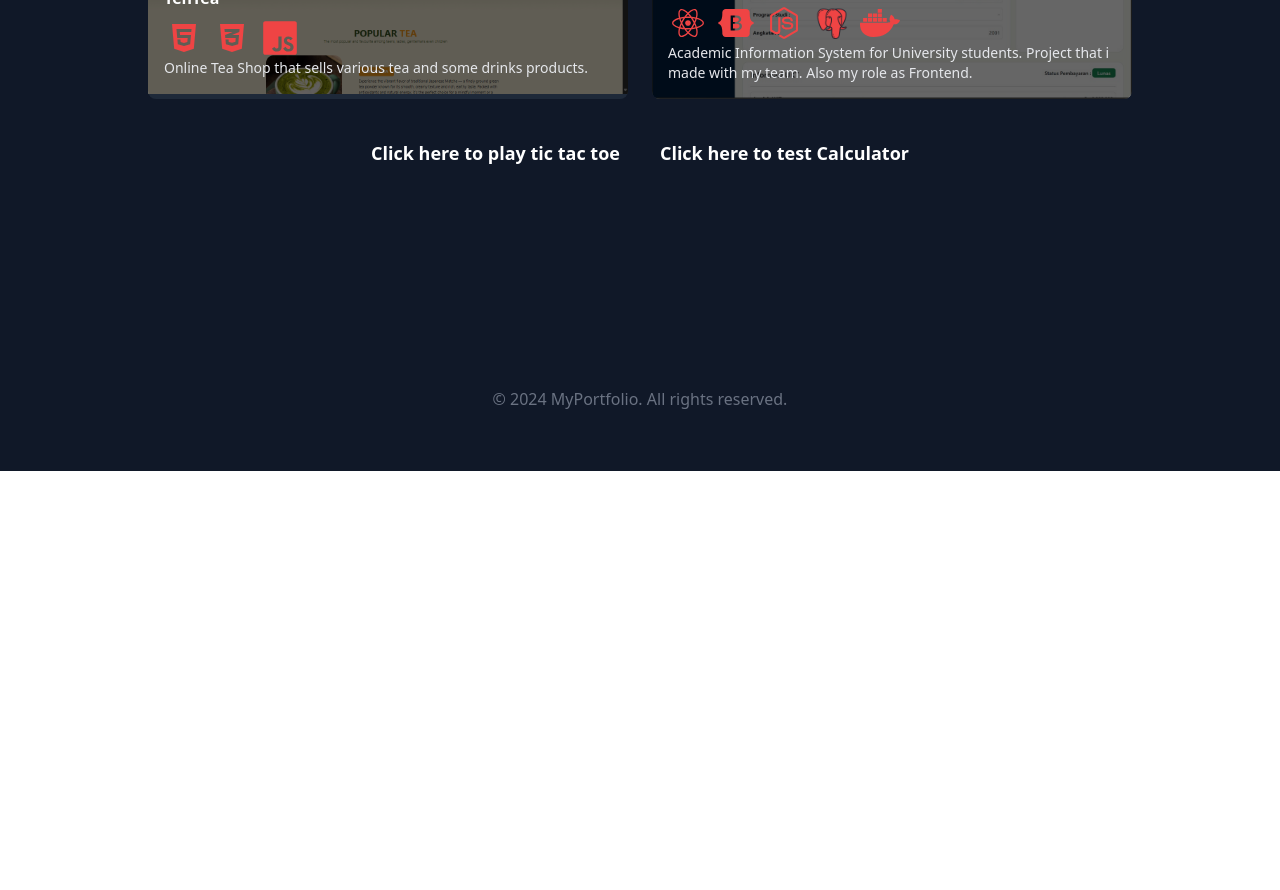
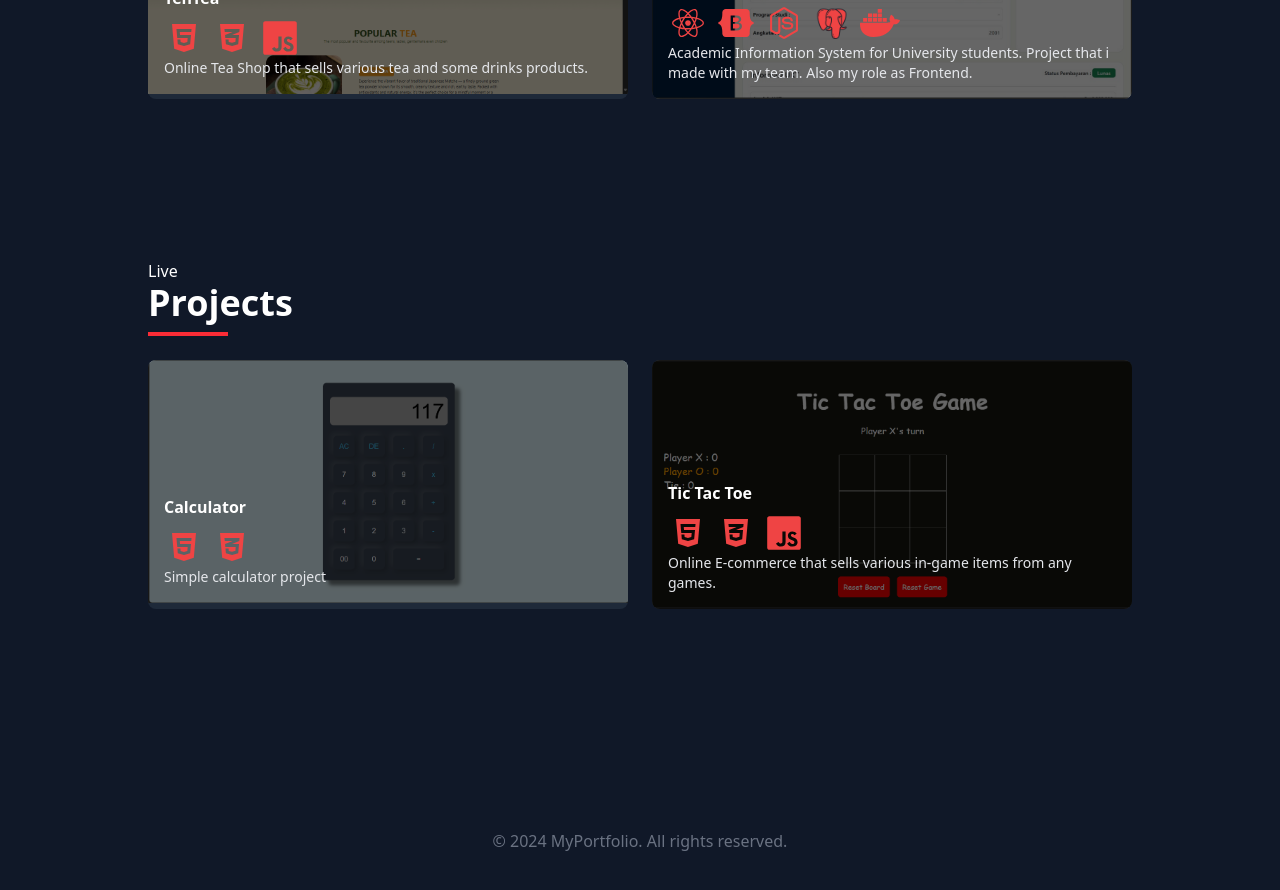
Before and after one commit to Mhmd7uLL/PortFolioReact, a React (Vite) app: page /projects in a window 1280 px wide. Shown: the part 1260-2150 px from the top of the page. Before the commit the page ends 1731 px from the top, so only its background shows below. Built offline with nearby package versions, Linux system fonts and the light colour scheme.

Commit message:
cleaning up the page and fix

```diff
--- a/src/App.jsx
+++ b/src/App.jsx
@@ -2,9 +2,9 @@ import { Routes, Route } from "react-router-dom";
 
 import "./App.css";
 import Navbar from "./components/Navbar/Navbar.jsx";
-import Home from "./page/Home/Home.jsx";
+import About from "./page/About/About.jsx";
 import Projects from "./page/Projects/Projects.jsx";
-import About from "./page/About/About.jsx";
+import Contact from "./page/Contact/Contact.jsx";
 import Footer from "./components/Footer/Footer.jsx";
 
 function App() {
@@ -13,9 +13,9 @@ function App() {
       <Navbar />
 
       <Routes>
-        <Route path="/" element={<Home />} />
-        <Route path="/about" element={<About />} />
+        <Route path="/" element={<About />} />
         <Route path="/projects" element={<Projects />} />
+        <Route path="/about" element={<Contact />} />
       </Routes>
 
       <Footer />
--- a/src/components/Navbar/Navbar.jsx
+++ b/src/components/Navbar/Navbar.jsx
@@ -15,13 +15,13 @@ function Navbar() {
         <div>
           <ul className="flex space-x-9">
             <li className="hover:text-red-600 transition duration-300">
-              <Link to="/">Home</Link>
+              <Link to="/">About</Link>
             </li>
             <li className="hover:text-red-600 transition duration-300">
               <Link to="/projects">Projects</Link>
             </li>
             <li className="hover:text-red-600 transition duration-300">
-              <Link to="/about">About</Link>
+              <Link to="/about">Contact</Link>
             </li>
           </ul>
         </div>
--- a/src/page/About/About.jsx
+++ b/src/page/About/About.jsx
@@ -1,6 +1,42 @@
-function Education() {
-    return (
-        <div className="mt-30 px-37 py-10 bg-gray-700 w-235 h-96 rtl rounded-lg" id="edu">
+// Importing assets for contact
+import github from "../../assets/contact/github.svg";
+import instagram from "../../assets/contact/instagram.svg";
+import linkedin from "../../assets/contact/linkedin.svg";
+
+function About() {
+  return (
+    <div>
+      <header
+        className="flex flex-row justify-evenly items-center text-white mt-30 mb-60 h-96"
+        id="home"
+      >
+        <div>
+          <h1 className="text-8xl font-light mb-4">
+            Hello!, I'm<br></br>
+            <span className="font-medium">Julian</span>
+          </h1>
+          <p className="text-lg text-gray-700 w-3/4">
+            A Student from Surabaya State University, majoring in Informatics
+            Engineering. <br></br>Passionate in Development world
+          </p>
+          <div className="flex flex-row space-x-6 mt-3">
+            <a href="https://github.com/mhmd7ull">
+              <img src={github} alt="GitHub" className="w-10 h-10"></img>
+            </a>
+            <a href="https://www.instagram.com/Mhmd7ull/">
+              <img src={instagram} alt="Instagram" className="w-10 h-10"></img>
+            </a>
+            <a href="https://www.linkedin.com/in/Mhmd7ull/">
+              <img src={linkedin} alt="LinkedIn" className="w-10 h-10"></img>
+            </a>
+          </div>
+        </div>
+        <div>
+          <div className="w-60 h-100 bg-gray-900 border-5 border-red-500 rounded-full hover:scale-105 transform transition duration-300"></div>
+        </div>
+      </header>
+
+      <div className="px-40">
         <div className="flex flex-col items-start">
           <h3 className="text-white">My</h3>
           <h1 className="text-white font-bold text-4xl">Education</h1>
@@ -11,12 +47,12 @@ function Education() {
         <div className="mt-15 flex flex-row items-start space-x-10">
           <div>
             <div className="bg-red-500 w-5 h-5 rounded-full mb-1 animate-pulse"></div>
-            <div className="h-20 border-l-3 border-white ml-2"></div>
+            <div className="h-24 border-l-3 border-white ml-2"></div>
             <div className="bg-gray-900 w-5 h-5 border-2 border-red-700 rounded-full mt-1"></div>
           </div>
           <div>
             <div className="text-white">
-              <h4 className="font-semibold">Surabaya State University</h4>
+              <h4 className="font-semibold text-2xl">Surabaya State University</h4>
               <p>
                 Bachelor of Informatics Engineering
                 <span className="font-bold text-red-500">
@@ -26,7 +62,7 @@ function Education() {
               </p>
             </div>
             <div className="mt-15 text-white">
-              <h4 className="font-semibold mt-9">SMAN 1 Lamongan</h4>
+              <h4 className="font-semibold mt-9 text-2xl">SMAN 1 Lamongan</h4>
               <p>
                 Science
                 <span className="font-bold text-red-500"> (2021 - 2024)</span>
@@ -36,7 +72,32 @@ function Education() {
         </div>
       </div>
 
-    );
+      <div className="px-40 mt-60">
+        <div className="flex flex-col items-start">
+          <h3 className="text-white">All</h3>
+          <h1 className="text-white font-bold text-4xl">Experiences</h1>
+          <hr></hr>
+          <div className="bg-red-500 w-20 h-1 mt-2"></div>
+        </div>
+
+        <div className="mt-15 flex flex-row items-start space-x-10">
+          <div>
+            <div className="bg-red-500 w-5 h-5 rounded-full mb-1 animate-pulse"></div>
+            <div className="h-20 border-l-3 border-white ml-2"></div>
+          </div>
+          <div>
+            <div className="text-white">
+              <h4 className="font-semibold text-2xl">Volunteer</h4>
+              <p>
+                Logistics Specialist - Mbak Mas Fakultas Teknik
+                <span className="font-bold text-red-500"> (Nov 2025)</span>
+              </p>
+            </div>
+          </div>
+        </div>
+      </div>
+    </div>
+  );
 }
 
-export default Education;
+export default About;
--- /dev/null
+++ b/src/page/Contact/Contact.jsx
@@ -0,0 +1,4 @@
+function Contact() {
+}
+
+export default Contact;
--- a/src/page/Home/Home.jsx
+++ /dev/null
@@ -1,41 +0,0 @@
-// Importing assets for contact
-import github from "../../assets/contact/github.svg";
-import instagram from "../../assets/contact/instagram.svg";
-import linkedin from "../../assets/contact/linkedin.svg";
-
-
-function About () {
-    return (
-        <header
-                className="flex flex-row justify-evenly items-center text-white mt-30 h-96"
-                id="home"
-              >
-                <div>
-                  <h1 className="text-8xl font-light mb-4">
-                    Hello!, I'm<br></br>
-                    <span className="font-medium">Julian</span>
-                  </h1>
-                  <p className="text-lg text-gray-700 w-3/4">
-                    A Student from Surabaya State University, majoring in Informatics
-                    Engineering. <br></br>Passionate in Development world
-                  </p>
-                  <div className="flex flex-row space-x-6 mt-3">
-                    <a href="https://github.com/mhmd7ull">
-                      <img src={github} alt="GitHub" className="w-10 h-10"></img>
-                    </a>
-                    <a href="https://www.instagram.com/Mhmd7ull/">
-                      <img src={instagram} alt="Instagram" className="w-10 h-10"></img>
-                    </a>
-                    <a href="https://www.linkedin.com/in/Mhmd7ull/">
-                      <img src={linkedin} alt="LinkedIn" className="w-10 h-10"></img>
-                    </a>
-                  </div>
-                </div>
-                <div>
-                  <div className="w-60 h-100 bg-gray-900 border-5 border-red-500 rounded-full hover:scale-105 transform transition duration-300"></div>
-                </div>
-              </header>
-    );
-}
-
-export default About;
--- a/src/page/Projects/Projects.jsx
+++ b/src/page/Projects/Projects.jsx
@@ -1,4 +1,4 @@
-// Importing assets for tech stack and projects
+// Importing assets for tech stack
 import php from "../../assets/project src/php.svg";
 import postgre from "../../assets/project src/postgre.png";
 import html from "../../assets/project src/html.svg";
@@ -10,10 +10,13 @@ import js from "../../assets/project src/js.svg";
 import bs from "../../assets/project src/bs.svg";
 import tw from "../../assets/project src/tailwind.svg";
 
+// Importing project pics
 import siakadu from "../../assets/siakadu.jpeg";
 import Lumora from "../../assets/lumoraTech.png";
 import Averra from "../../assets/averra.png";
 import TehTea from "../../assets/tehtea.png";
+import calc from "../../assets/calc.png";
+import tictac from "../../assets/tic-tac-toe.png";
 
 function Projects() {
   return (
@@ -181,13 +184,55 @@ function Projects() {
             </div>
           </div>
         </div>
-        <div className="flex flex-row space-x-10 mt-10 justify-center font-bold text-lg text-white">
-          <a href="https://mhmd7ull.github.io/TicTacToe/">
-            Click here to play tic tac toe
-          </a>
-          <a href="https://calculator-three-kappa-81.vercel.app/">
-            Click here to test Calculator
-          </a>
+
+        <div className="flex flex-col items-start px-37 mt-40">
+          <h3 className="text-white">Live</h3>
+          <h1 className="text-white font-bold text-4xl">Projects</h1>
+          <hr></hr>
+          <div className="bg-red-500 w-20 h-1 mt-2"></div>
+        </div>
+
+        <div className="grid grid-cols-2 gap-6 mt-6 text-white px-37">
+          <div className="bg-gray-800 rounded-lg overflow-hidden hover:scale-105 transform transition duration-300">
+            <div className="relative hover:cursor-pointer">
+              <a href="https://calculator-three-kappa-81.vercel.app/">
+                <img src={calc} className="w-full h-auto" />
+                <div className="absolute inset-0 bg-black/60 flex flex-col justify-end p-4">
+                  <h4 className="font-bold text-white mb-2">Calculator</h4>
+                  <div className="flex space-x-2">
+                    <img src={html} alt="html" className="w-10 h-10"></img>
+                    <img src={css} alt="cs" className="w-10 h-10"></img>
+                  </div>
+                  <p className="text-gray-200 text-sm">
+                    Simple calculator project
+                  </p>
+                </div>
+              </a>
+            </div>
+          </div>
+          <div className="bg-gray-800 rounded-lg overflow-hidden hover:scale-105 transform transition duration-300">
+            <div className="relative hover:cursor-pointer">
+              <a href="https://mhmd7ull.github.io/TicTacToe/">
+                <img src={tictac} className="w-full h-auto" />
+                <div className="absolute inset-0 bg-black/60 flex flex-col justify-end p-4">
+                  <h4 className="font-bold text-white mb-2">Tic Tac Toe</h4>
+                  <div className="flex space-x-2">
+                    <img src={html} alt="html" className="w-10 h-10"></img>
+                    <img src={css} alt="css" className="w-10 h-10"></img>
+                    <img
+                      src={js}
+                      alt="javascript"
+                      className="w-10 h-10"
+                    ></img>
+                  </div>
+                  <p className="text-gray-200 text-sm">
+                    Online E-commerce that sells various in-game items from any
+                    games.
+                  </p>
+                </div>
+              </a>
+            </div>
+          </div>
         </div>
       </div>
     </div>
```
